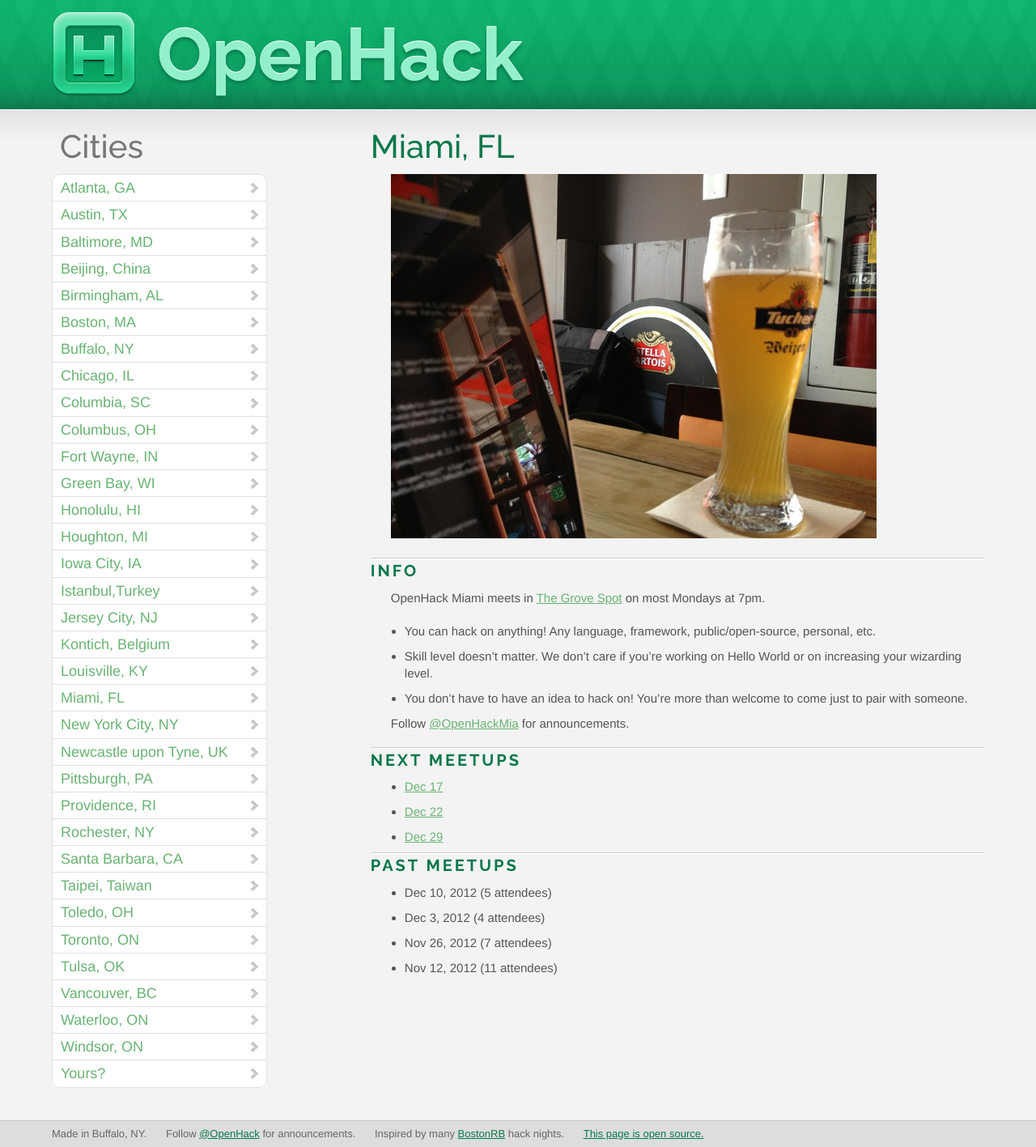
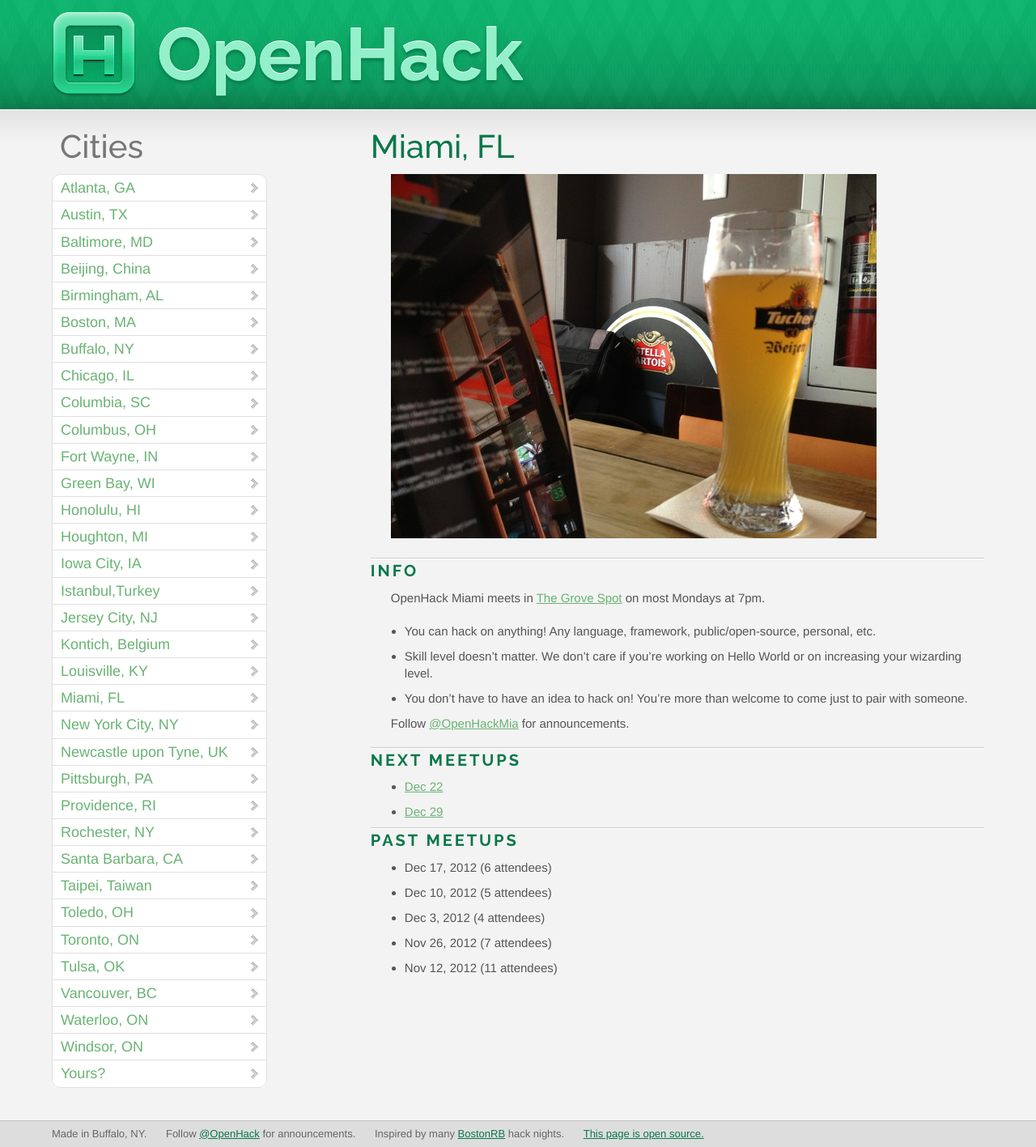
Before and after one commit to OpenHack/openhack.github.com, a Jekyll site: the page built from miami/index.markdown, in a window 1280 px wide. Shown: the whole page at 81% size. Built offline with Jekyll 4.4.1, drawn with Linux system fonts in a browser that asks for light colours; nearby versions of some CDN libraries; Markdown is read by kramdown in place of the engine named in the settings; comment, search, counter and statistics services are not loaded.

Commit message:
updated miami info

```diff
--- a/miami/index.markdown
+++ b/miami/index.markdown
@@ -19,12 +19,12 @@
 
 ### Next meetups
 
-* [Dec 17](http://www.meetup.com/miamirb/events/94878212/)
 * [Dec 22](http://www.meetup.com/miamirb/events/94878422/)
 * [Dec 29](http://www.meetup.com/miamirb/events/94878792/)
 
 ### Past meetups
 
+* Dec 17, 2012 (6 attendees)
 * Dec 10, 2012 (5 attendees)
 * Dec 3, 2012 (4 attendees)
 * Nov 26, 2012 (7 attendees)
```
